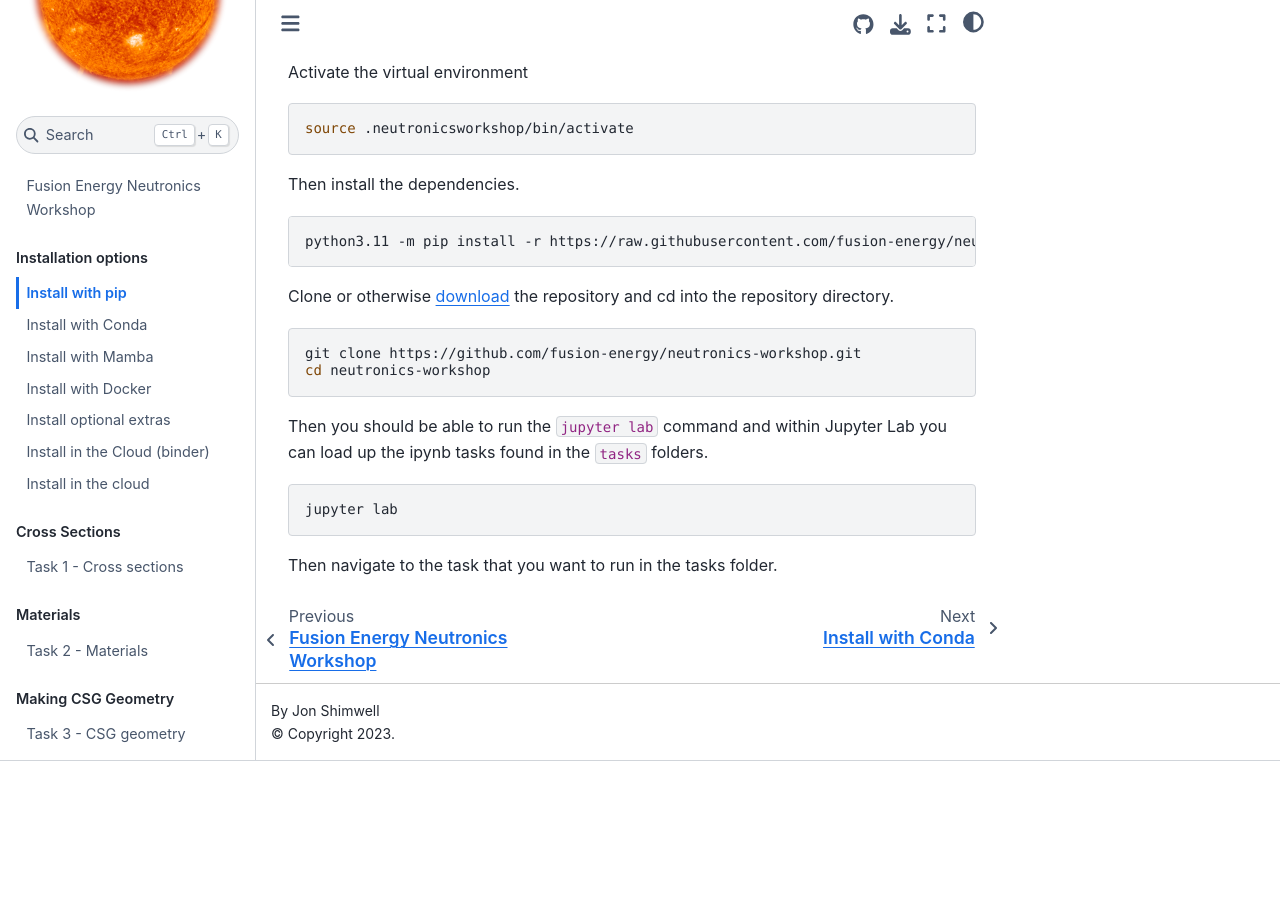
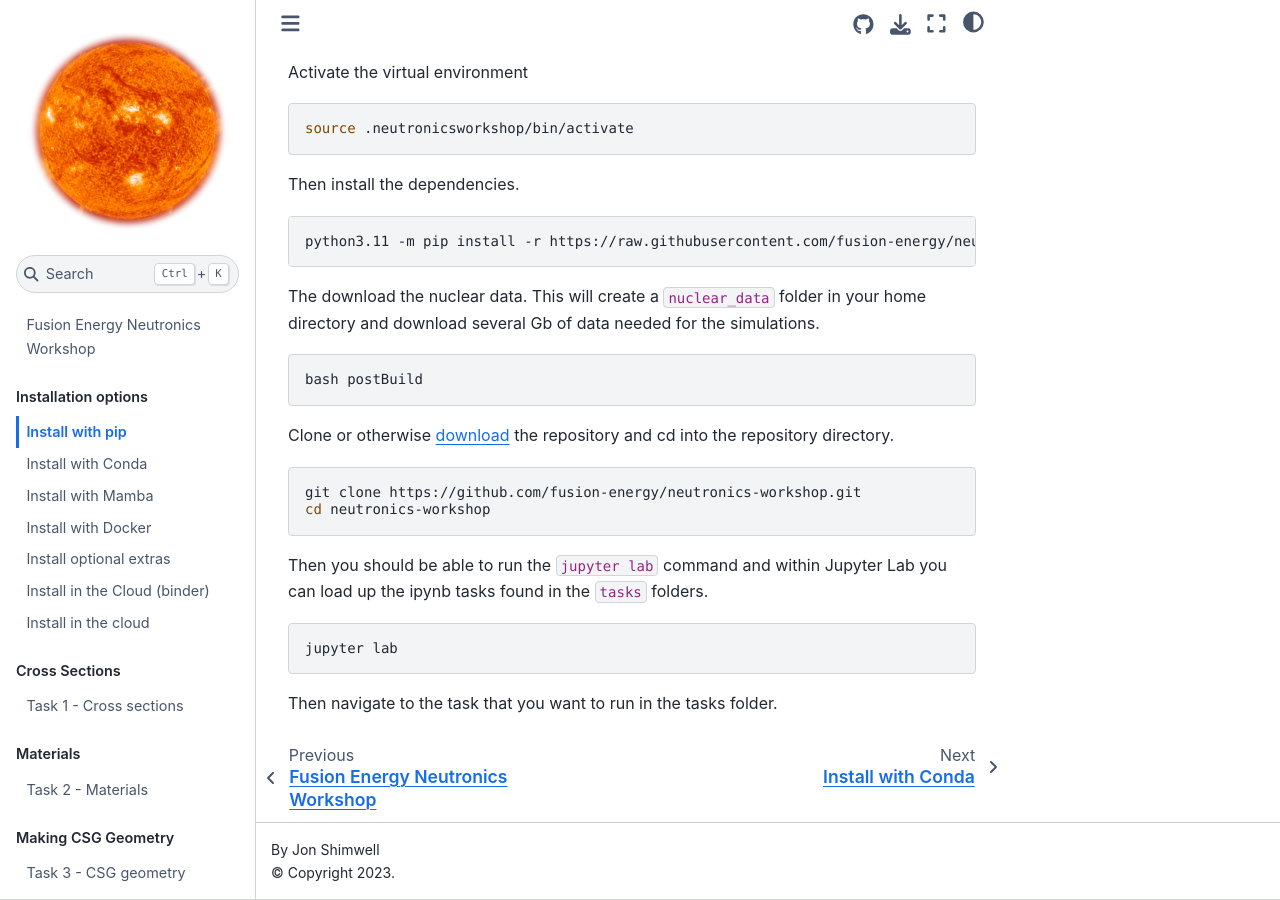
Before and after one commit to fusion-energy/neutronics-workshop, a Jupyter Book: the page built from docs/install_pip.md, in a window 1280 px wide and 900 px high, scrolled down 645 px. Built offline with Jupyter Book 1.0.4 settings and Sphinx 7.4.7 and the Sphinx Book theme 1.1.4, drawn with Linux system fonts in a browser that asks for light colours; pages that are not in the unit, such as notebooks, are missing from menus; before the commit the page ends 1406 px from its top, so only the background shows below that.

Commit message:
added xs download command

````diff
--- a/_toc.yml
+++ b/_toc.yml
@@ -108,6 +108,7 @@
       - file: tasks/task_14_variance_reduction/2_shielded_room_single_ww
       - file: tasks/task_14_variance_reduction/3_sphere_iterative_per_run_ww
       - file: tasks/task_14_variance_reduction/4_sphere_iterative_per_batch_ww
+      - file: tasks/task_14_variance_reduction/5_shielded_room_fw_cadis.ipynb
   - caption: Making CAD geometry
     chapters:
       - file: tasks/task_15_making_CAD_geometry/README
--- a/docs/install_pip.md
+++ b/docs/install_pip.md
@@ -33,6 +33,13 @@
 python3.11 -m pip install -r https://raw.githubusercontent.com/fusion-energy/neutronics-workshop/refs/heads/main/requirements.txt
 ```
 
+The download the nuclear data. This will create a ```nuclear_data``` folder in your home directory and download several Gb of data needed for the simulations.
+
+```bash
+bash postBuild
+```
+
+
 Clone or otherwise [download](https://github.com/fusion-energy/neutronics-workshop/archive/refs/heads/main.zip) the repository and cd into the repository directory.
 
 ```bash
````
Also changed, not shown: 2 other files.
